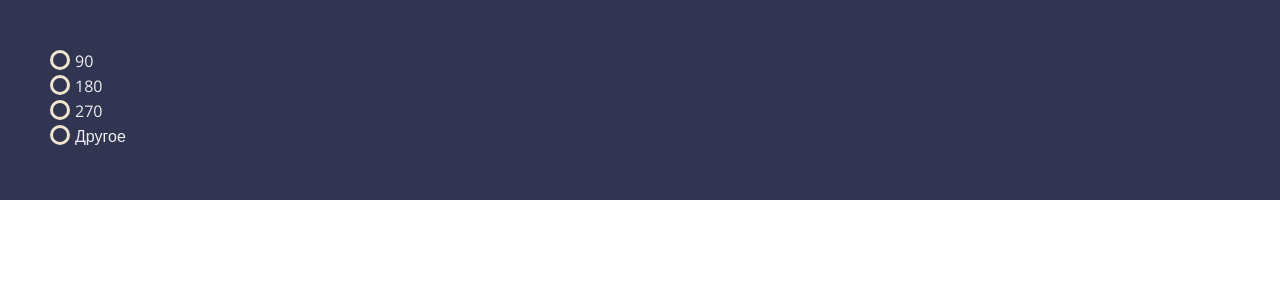
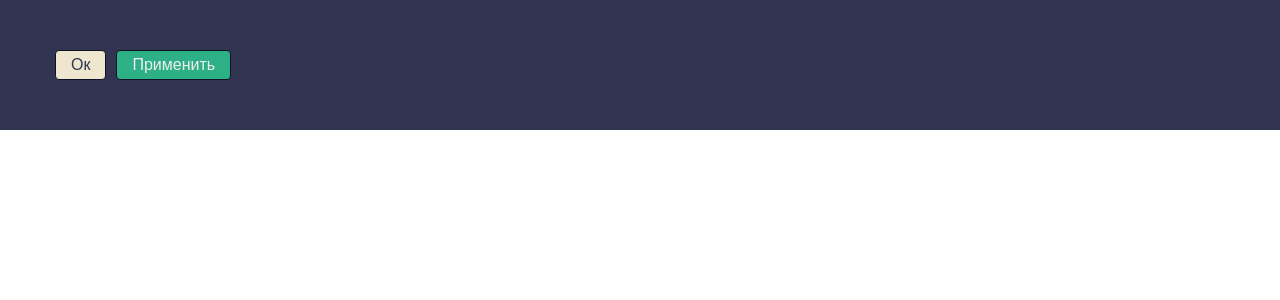
Before and after one commit to dreamer20/Imgtool_frontend, a React (Create React App) app: page / in a window 1280 px wide. Shown: the top 300 px of the page. Built offline with nearby package versions, Linux system fonts and the light colour scheme.

Commit message:
Change Button style

```diff
--- a/src/App.js
+++ b/src/App.js
@@ -1,7 +1,7 @@
 import React, { useRef, useState } from 'react';
 import './App.scss';
 
-import RadioButton from './RadioButton';
+import Button from './Button';
 
 const api_url = 'http://localhost:5000/api/';
 
@@ -16,29 +16,12 @@ function App() {
 
   return (
     <div className="App">
-      <RadioButton
-        text="90"
-        name="test"
-        checked={checkedRadio === 90 ? true : false}
-        onChange={() => handleChange(90)}/> <br />
-
-      <RadioButton
-        text="180"
-        name="test"
-        checked={checkedRadio === 180 ? true : false}
-        onChange={() => handleChange(180)}/> <br />
-
-      <RadioButton
-        text="270"
-        name="test"
-        checked={checkedRadio === 270 ? true : false}
-        onChange={() => handleChange(270)}/> <br />
-
-      <RadioButton
-        text="Другое"
-        name="test"
-        checked={checkedRadio === -1 ? true : false}
-        onChange={() => setCheckedRadio(-1)}/>
+      <Button>
+        Ок
+      </Button>
+      <Button primary>
+        Применить
+      </Button>
     </div>
   );
 }
--- a/src/Button.scss
+++ b/src/Button.scss
@@ -3,9 +3,9 @@
 .Button {
   padding: 5px 15px;
   margin: 0 5px;
-  border: 1px solid var.$button-border;
-  background: var.$button-default;
-  color: var.$button-text;
+  border: 1px solid var.$border-color;
+  background: var.$default-color;
+  color: var.$background-color;
   cursor: pointer;
   font-size: 16px;
   border-radius: 4px;
@@ -21,11 +21,12 @@
 
 .Button_primary {
   background: var.$primary-color;
+  color: var.$text-color;
 
   &:hover {
-    background: var.$primary-hover !important;
+    background: var.$button-primary-hover !important;
   }
   &:active {
-    background: var.$primary-active !important;
+    background: var.$button-primary-active !important;
   }
 }
--- a/src/_variables.scss
+++ b/src/_variables.scss
@@ -1,3 +1,13 @@
+$border-color: #0f1224;
+
+$button-hover: #DBCFAC;
+$button-active: #B0A37D;
+
+$button-primary-hover: #289B76;
+$button-primary-active: #238867;
+
+
+
 $background-color: #313552;
 $primary-color: #2EB086;
 $primary-color-active: #258E6C;
```
